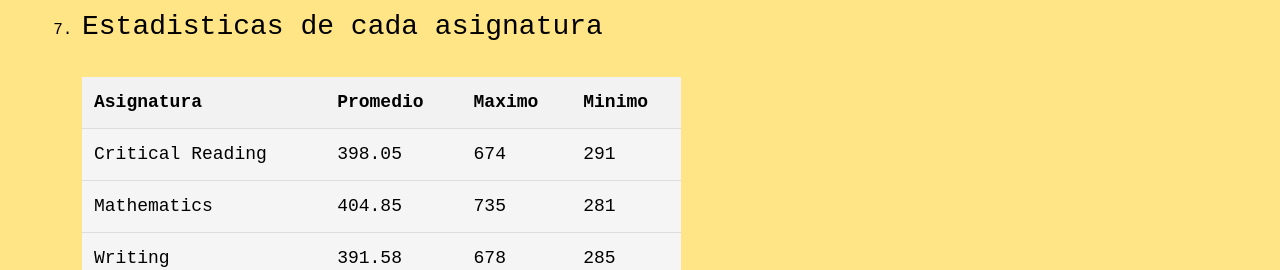
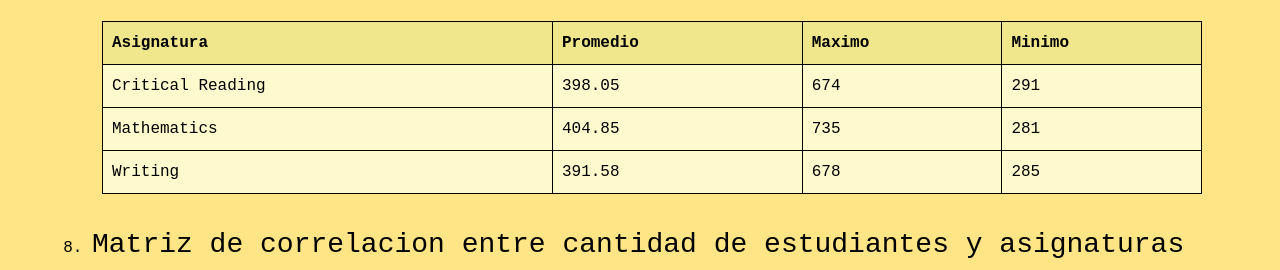
Before and after one commit to ana-castillo-zuain/trabajo_tdii, a Django app: page /sitio/data/graficos/ in a window 1280 px wide. Shown: the part 5703-5973 px from the top of the page. Run offline with Django 5.2, Linux system fonts and the light colour scheme; data comes from the database, SQL or seed files in the repository.

Commit message:
toques finales y paginacion

```diff
--- a/datos/sitio/templates/descripcion.html
+++ b/datos/sitio/templates/descripcion.html
@@ -10,7 +10,8 @@
           <script src="https://cdn.jsdelivr.net/npm/bootstrap@5.3.2/dist/js/bootstrap.min.js" integrity="sha384-BBtl+eGJRgqQAUMxJ7pMwbEyER4l1g+O15P+16Ep7Q9Q+zqX6gSbd85u4mG4QzX+" crossorigin="anonymous"></script>
   </head>
   <body  style=" background-color: #FFE585 ;margin-top: 20px; margin-left: 10px;">
-    <a href="http://127.0.0.1:8000/sitio/data/"><button type="button" class="btn btn-outline-danger">Volver</button></a>
+<a href="http://127.0.0.1:8000/sitio/data/"><button type="button" class="btn btn-outline-danger"> &laquoVolver</button></a>
+</br>
 <h1 style="font-family: 'Courier New', Courier, monospace; text-align: center;">DESCRIPCIÓN DEL DATA SET</h1>
 <div  style="margin-top: 20px; display:flex; justify-content: center;">
 <img src="https://storage.googleapis.com/kaggle-datasets-images/4951235/8336870/2eb398d2174a1c97c6ef9f331d4b1be3/dataset-cover.jpg?t=2024-05-06-14-41-34" width="300px">
--- a/datos/sitio/templates/graficos.html
+++ b/datos/sitio/templates/graficos.html
@@ -11,28 +11,33 @@
   </head>
   <style>
     table {
-        width: 50%;
+        width: 95%;
         border-collapse: collapse;
-        margin: 25px 0;
-        font-size: 18px;
+    }
+    th, td {
+        border: 1px solid black;
+        padding: 9px;
         text-align: left;
     }
-    th, td {
-        padding: 12px;
-        border-bottom: 1px solid #ddd;
+    th {
+        background-color: Khaki;
     }
-    th {
-        background-color: #f2f2f2;
+    tr {background-color: LemonChiffon;}
+    div{
+        display: flex;
+        flex-direction: column;
+        justify-content: space-between;
+        padding: 10px;
+        gap:10px
     }
-    tr {background-color: #f5f5f5;}
 </style>
-  <body  style=" background-color: #FFE585 ;margin-top: 20px; margin-left: 10px;">
-        <br>
-        <a href="http://127.0.0.1:8000/sitio/data/"><button type="button" class="btn btn-outline-danger">Volver</button></a>
-        <br>
-        <br>
+<body  style=" background-color: #FFE585 ;margin-top: 20px; margin-left: 10px;">
+    </br>
+        <a href="http://127.0.0.1:8000/sitio/data/"><button type="button" class="btn btn-outline-danger">&laquo Volver</button></a>
+    </br>
+    </br>
         <h4 style="font-family: 'Courier New', Courier, monospace; color:black; margin-left: 20px; text-align: center;"><img src="https://cdn-icons-png.flaticon.com/512/9913/9913467.png" style="width: 80px; margin-left: 20px; margin-right:20px">Los gráficos van a estar detallados de la siguiente manera:</h4>
-        <br>
+        </br>
         <div style='display:flex;flex-direction:column; gap:20px, padding: 30%'>
             <ol style="font-family: 'Courier New', Courier, monospace; margin-left: 40px; color:black; font-style: bold;">
                 <li><h3>Top 10 colegios en notas generales</h3></li>
--- a/datos/sitio/urls.py
+++ b/datos/sitio/urls.py
@@ -3,7 +3,6 @@ from sitio import views
 
 urlpatterns = [
     path('', views.index, name='index'),
-    path('upload/', views.upload_file, name='upload_file'),
     path('data/', views.data, name='view_data'),
     path('data/tabla/', views.tabla, name='tabla'),
     path('data/graficos/', views.graficos, name='graficos'),
--- a/datos/sitio/views.py
+++ b/datos/sitio/views.py
@@ -1,18 +1,18 @@
 from django.http import HttpResponseRedirect
 from django.shortcuts import render
 from django.contrib.staticfiles.storage import staticfiles_storage
-from django.conf import settings
 from .models import School
 from django.db.models import Avg, Max, Min
 import csv
 import matplotlib.pyplot as plt
-import os
 import seaborn as sns
 from io import BytesIO
 import base64
 import numpy as np
+from django.core.paginator import Paginator
 
 # Create your views here.
+
 def index(request):
     return render(request, 'index.html')
 
@@ -42,8 +42,11 @@ def data(request):
     return render(request, 'data.html')
 
 def tabla(request):
-    data = School.objects.all()
-    return render(request, 'tabla.html', {'data':data})
+    p = Paginator(School.objects.all(), 40)
+    page = request.GET.get('page')
+    schools = p.get_page(page)
+
+    return render(request, 'tabla.html', { 'schools' :schools})
 
 def descripcion(request):
     return render(request, 'descripcion.html')
```
Also changed, not shown: datos/sitio/templates/tabla.html (+40 -7 lines), datos/sitio/templates/upload.html (deleted, +0 -18 lines).
